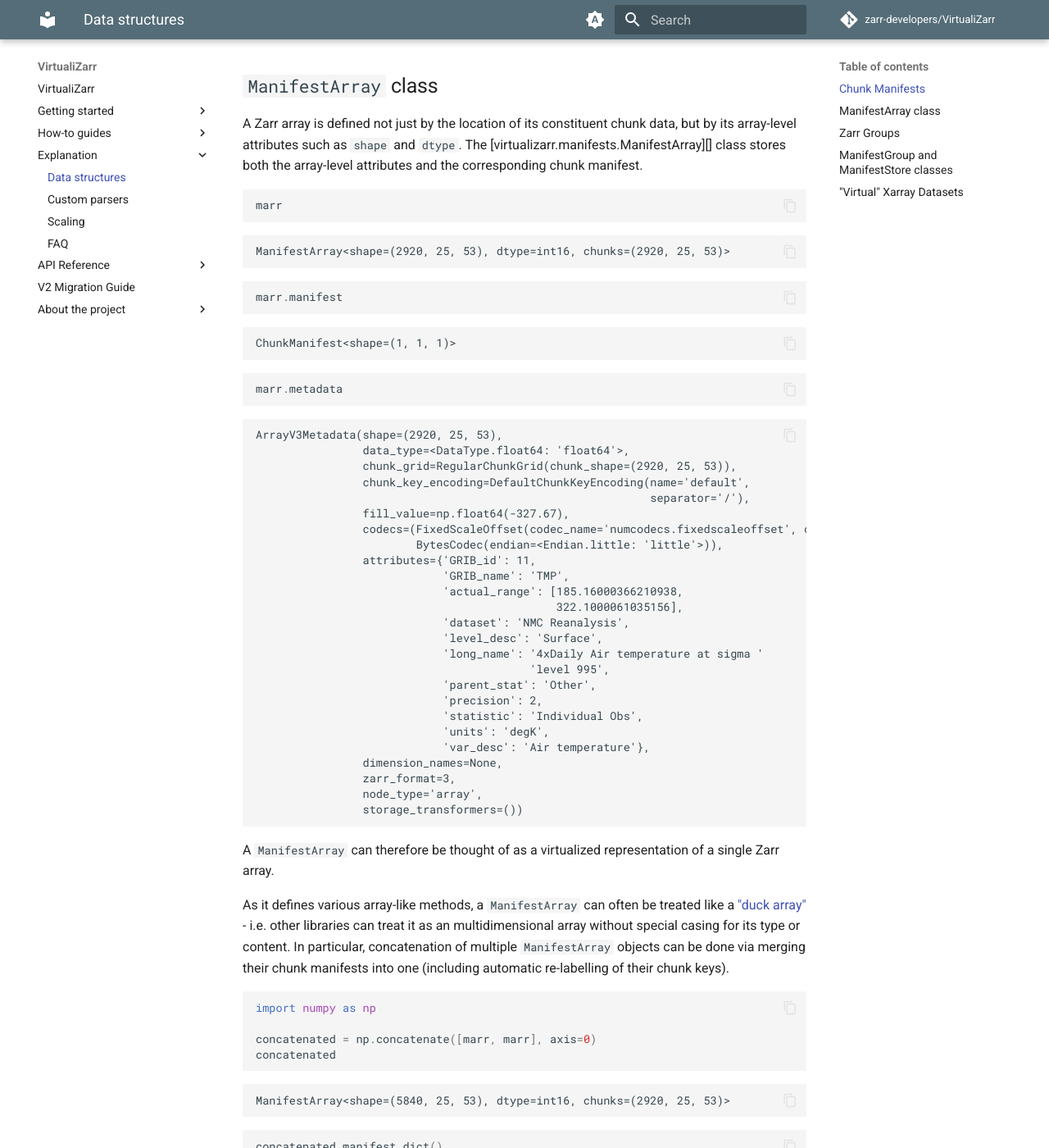
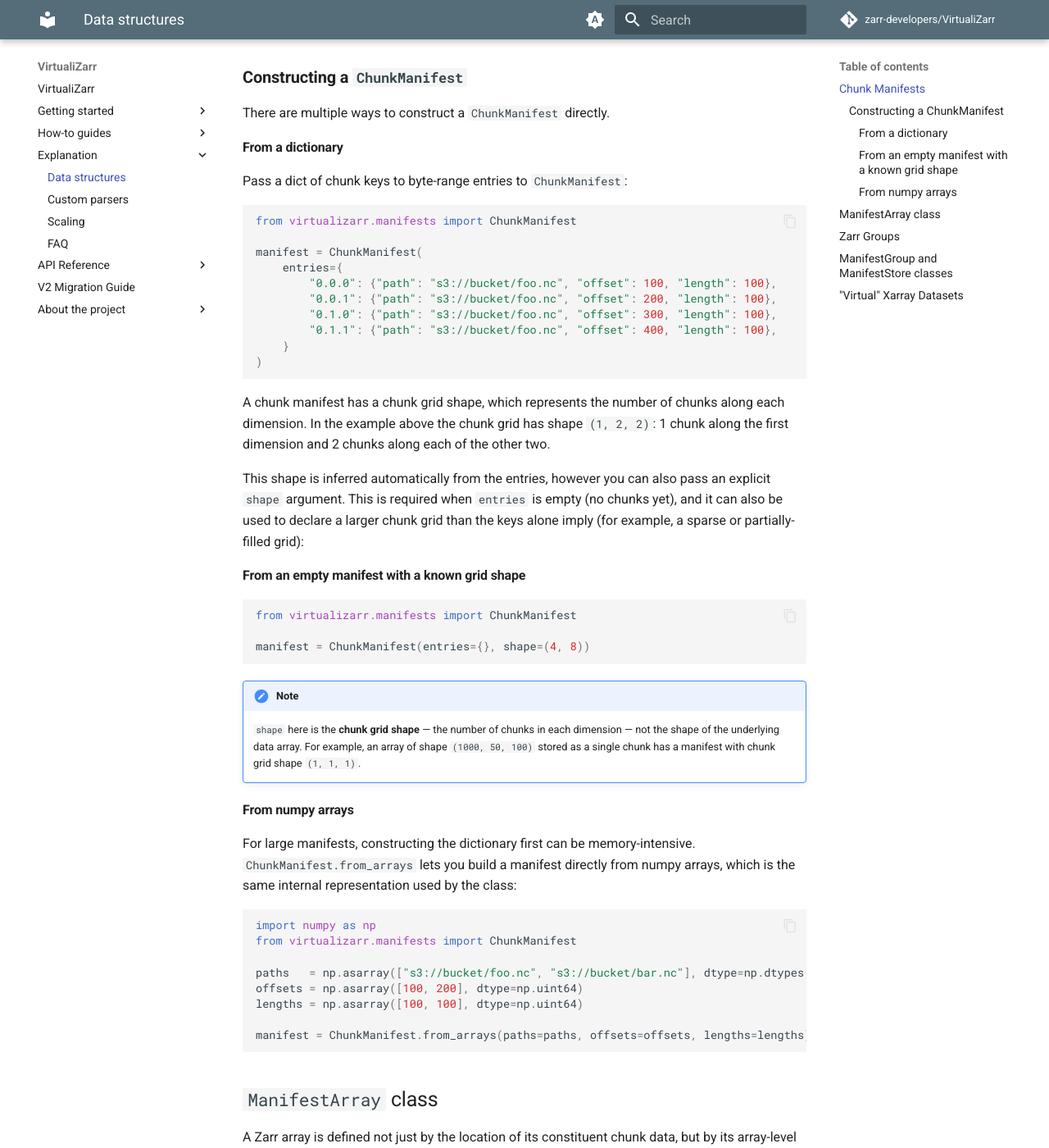
Before and after one commit to zarr-developers/VirtualiZarr, an MkDocs documentation site: the page built from docs/data_structures.md, in a window 1280 px wide and 1400 px high, scrolled down 1184 px. Shown: the whole window at 82% size. Built offline with MkDocs 1.6.1 and Material for MkDocs 9.7.7, drawn with Linux system fonts in a browser that asks for light colours; comment, search, counter and statistics services are not loaded; the version menu is left out.

Commit message:
Docs: Add detail on chunk manifest / chunk manifest shape (#961)
* add more info on contructing a chunk manifest (e.g. how to use shape)

* suggestions from code review: execute code blocks

Co-authored-by: Max Jones <14077947+maxrjones@users.noreply.github.com>

* github seems to have borked this, fix

* fix: imports

* fix: empty manifest header

* Update data_structures.md

---------

Co-authored-by: Max Jones <14077947+maxrjones@users.noreply.github.com>

````diff
--- a/docs/data_structures.md
+++ b/docs/data_structures.md
@@ -39,6 +39,60 @@ manifest.dict()
 In this case we can see that the `"air"` variable contains only one chunk, the bytes for which live in the `file:///work/data/air.nc` file, at the location given by the `'offset'` and `'length'` attributes.
 
 The [virtualizarr.manifests.ChunkManifest][] class is virtualizarr's internal in-memory representation of this manifest.
+
+### Constructing a `ChunkManifest`
+
+There are multiple ways to construct a `ChunkManifest` directly.
+
+#### From a dictionary
+
+Pass a dict of chunk keys to byte-range entries to `ChunkManifest`:
+
+```python exec="on" session="chunk-manifest" source="material-block"
+from virtualizarr.manifests import ChunkManifest
+
+manifest = ChunkManifest(
+    entries={
+        "0.0.0": {"path": "s3://bucket/foo.nc", "offset": 100, "length": 100},
+        "0.0.1": {"path": "s3://bucket/foo.nc", "offset": 200, "length": 100},
+        "0.1.0": {"path": "s3://bucket/foo.nc", "offset": 300, "length": 100},
+        "0.1.1": {"path": "s3://bucket/foo.nc", "offset": 400, "length": 100},
+    }
+)
+```
+
+A chunk manifest has a chunk grid shape, which represents the number of chunks along each dimension. In the example above the chunk grid has shape `(1, 2, 2)`: 1 chunk along the first dimension and 2 chunks along each of the other two.
+
+This shape is inferred automatically from the entries, however you can also pass an explicit `shape` argument.
+This is required when `entries` is empty (no chunks yet), and it can also be used to declare a larger chunk grid than the keys alone imply (for example, a sparse or partially-filled grid):
+
+#### From an empty manifest with a known grid shape
+
+```python exec="on" session="chunk-manifest" source="material-block"
+from virtualizarr.manifests import ChunkManifest
+
+manifest = ChunkManifest(entries={}, shape=(4, 8))
+```
+
+!!! note
+    `shape` here is the **chunk grid shape** — the number of chunks in each dimension — not the shape of the underlying data array.
+    For example, an array of shape `(1000, 50, 100)` stored as a single chunk has a manifest with chunk grid shape `(1, 1, 1)`.
+
+#### From numpy arrays
+
+For large manifests, constructing the dictionary first can be memory-intensive.
+`ChunkManifest.from_arrays` lets you build a manifest directly from numpy arrays, which is the same internal representation used by the class:
+
+```python exec="on" session="chunk-manifest" source="material-block"
+import numpy as np
+from virtualizarr.manifests import ChunkManifest
+
+paths   = np.asarray(["s3://bucket/foo.nc", "s3://bucket/bar.nc"], dtype=np.dtypes.StringDType())
+offsets = np.asarray([100, 200], dtype=np.uint64)
+lengths = np.asarray([100, 100], dtype=np.uint64)
+
+manifest = ChunkManifest.from_arrays(paths=paths, offsets=offsets, lengths=lengths)
+```
 
 ## `ManifestArray` class
 
````
